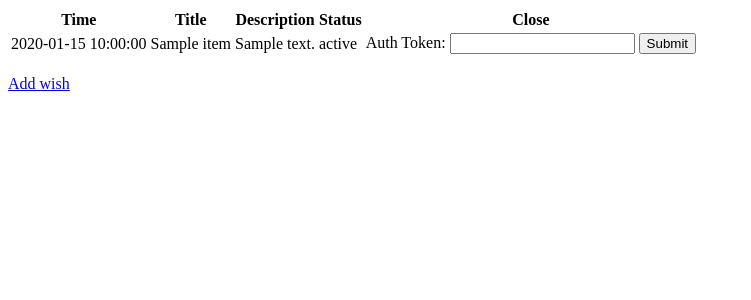
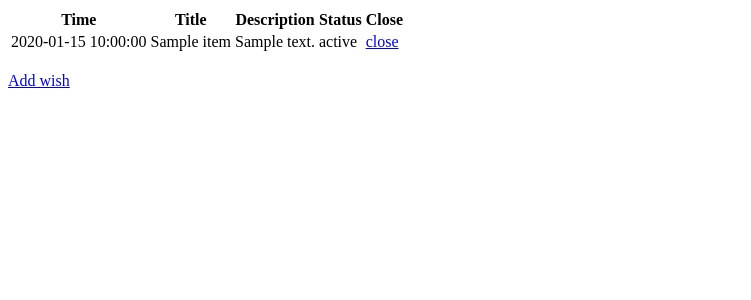
Before and after one commit to YanniWangAnnie/wishlist, a Flask app: page / in a window 1280 px wide. Shown: the top 300 px of the page, without its empty margins (0-751 px from the left). Run offline with Flask 2, Linux system fonts and the light colour scheme; tables that the repository leaves empty hold one stand-in row (values such as "Sample post").

Commit message:
close with auth

```diff
--- a/app.py
+++ b/app.py
@@ -39,10 +39,15 @@ def post_item():
     else:
         return 'wrong auth token'
 
-@app.route('/close_item',methods=['POST'])
+@app.route('/close_item')
 def close_item():
+    item_id = request.args.get('item_id')
+    return render_template('close_auth.html', item_id=item_id)
+
+@app.route('/validate_and_close_item',methods=['POST'])
+def validate_and_close_item():
     if request.form['auth'] == os.environ['AUTH']:
-        item_id = request.form('item_id_name')
+        item_id = int(request.form['item_id'])
         item = Item.query.filter(Item.item_id==item_id).one()
         item.state='closed'
         db.session.add(item)
--- a/templates/index.html
+++ b/templates/index.html
@@ -25,12 +25,9 @@
                 <td>{{ item.description }}</td>
                 <td>{{ item.state }}</td>
                 <td>
-                    <form method="post" action="/close_item">
-                        <label>Auth Token:</label>
-                        <input id="aid" name="auth" type="text" />
-                        <input type="hidden" id="item_id" name="item_id_name" value={{ item.item_id }}>
-                        <input type="submit" />
-                    </form>
+                    <a href="{{url_for('close_item', item_id=item.item_id)}}">
+                        close
+                    </a>
                 </td>
             </tr>
             {% endfor %}
```
Also changed, not shown: templates/close_auth.html (added, +18 -0 lines).
